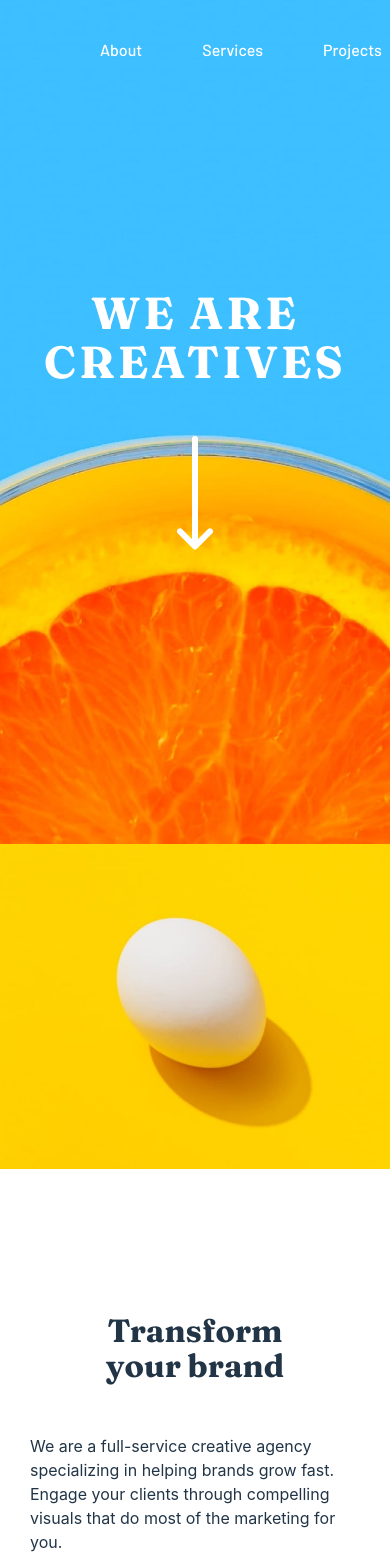
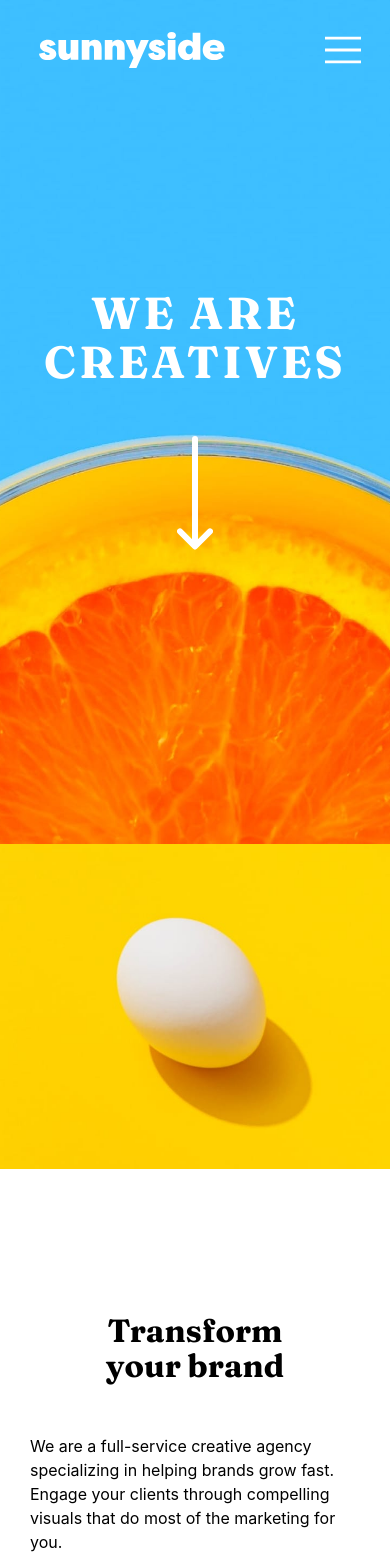
Before and after one commit to RevanHUB/sunnyside-agency-frontend-mentor, a React (Vite) app: page / in a window 390 px wide. Shown: the top 1568 px of the page. Built offline with nearby package versions, Linux system fonts and the light colour scheme.

Commit message:
chore: to submit to evaluation via vercel

```diff
--- a/src/App.jsx
+++ b/src/App.jsx
@@ -54,7 +54,9 @@ class App extends React.Component {
           <Navbar
             settings={this.settings}
           />
-          <Home/>
+          <Home
+            img_path="src/assets/resources/desktop/image-header.jpg"
+          />
           <SectionLeft
               id="section__1"
               title="Transform your brand"
@@ -74,7 +76,7 @@ class App extends React.Component {
             id="section__3"
             title_l="Graphic Design"
             desc_l="Great design makes you memorable. We deliver artwork that underscores your brand message and captures potential client's attention."
-            img_path_l="../src/assets/resources/desktop/image-graphic-design.jpg"
+            img_path_l="src/assets/resources/desktop/image-graphic-design.jpg"
             title_r="Photography"
             desc_r="Increase your credibility by getting the most stunning, high-quality photos that improve your business image."
             img_path_r="src/assets/resources/desktop/image-photography.jpg"
--- a/src/components/home/home.jsx
+++ b/src/components/home/home.jsx
@@ -1,8 +1,8 @@
 import '../../styles/home.css';
 
-export const Home = () => {
+export const Home = (props) => {
     return(
-        <div className="home__">
+        <div className="home__" style={{background: "url(" + props.img_path +")", backgroundPosition: "center", backgroundSize: "cover"}} >
             <h1>We are creatives</h1>
             <a href="#section__1">
                 <svg
--- a/src/components/navbar/navbar.jsx
+++ b/src/components/navbar/navbar.jsx
@@ -30,7 +30,16 @@ export const Navbar = (props) => {
             setMobile(false)
         }
     }
+
+
     useEffect(() => {
+        const vw = Math.max(document.documentElement.clientWidth || 0, window.innerWidth || 0);
+        settings.windowSize = vw;
+        if (vw <= 800) {
+            setMobile(true)
+         } else {
+            setMobile(false)
+        }
         window.addEventListener('resize',  changeWindowsState );
         window.addEventListener('scroll', navBarStatus)
         return () => {
--- a/src/styles/home.css
+++ b/src/styles/home.css
@@ -8,9 +8,6 @@
     font-family:'Fraunces';
     font-weight:800;
     color:white;
-    background:url('../assets/resources/desktop/image-header.jpg');
-    background-position:center;
-    background-size:cover;
 }
 .home__ h1 {
     text-transform:uppercase;
--- a/src/styles/section.css
+++ b/src/styles/section.css
@@ -10,6 +10,7 @@ section div{
     justify-content:center;
     flex-direction:column;
     background:white;
+    color:black;
 }
 
 section div h1 {
@@ -17,7 +18,8 @@ section div h1 {
     font-family:'Fraunces';
     width:60%;
     padding:20px;
-    /* background:red; */
+    color:black;
+
 }
 section div span {
     padding:20px;
@@ -92,6 +94,7 @@ section img {
     section div h1 {
         width:100%;
         text-align:center;
+        color:black;
         /* background:blue; */
         padding:0;
 
```
